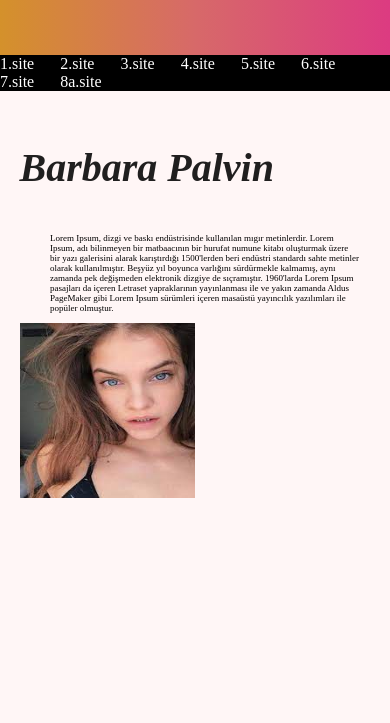
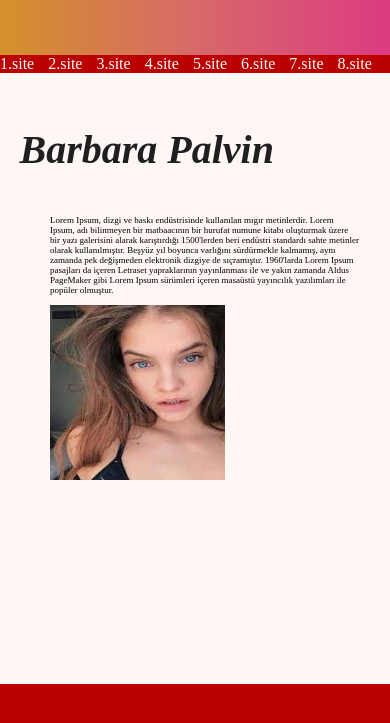
Before and after one commit to deneme665/deneme665.github.io, a plain HTML site: page index.html in a window 390 px wide. Shown: the part 95-818 px from the top of the page. Drawn offline with Linux system fonts and the light colour scheme.

Commit message:
Add files via upload

```diff
--- a/index.css
+++ b/index.css
@@ -1,6 +1,6 @@
 body{
     margin: 0;
-    background-color: black;
+    background-color: rgb(187, 0, 0);
 }
 
 #header{
@@ -102,9 +102,9 @@ ul{
     }
    img{
         padding-top: 0;
-        padding-bottom: 500px;
+        padding-bottom: 200px;
         padding-right: 0;
-        padding-left: 20px;
+        padding-left: 50px;
         height: 175px;
         width: 175px;
         clear: both;
@@ -127,7 +127,7 @@ ul{
     }
     #menü a{
 
-        margin-right: 22px;
+        margin-right: 10px;
     }
     p{
         height: 100%;
--- a/index.html
+++ b/index.html
@@ -21,7 +21,7 @@
     <a href="">5.site</a>
     <a href="">6.site</a>
     <a href="">7.site</a>
-    <a href="">8a.site</a>
+    <a href="">8.site</a>
    </div>
    <div id="de">
 
```
